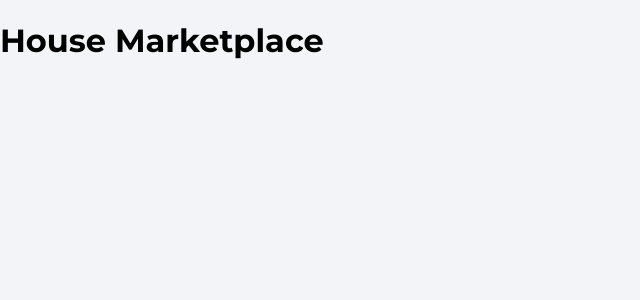
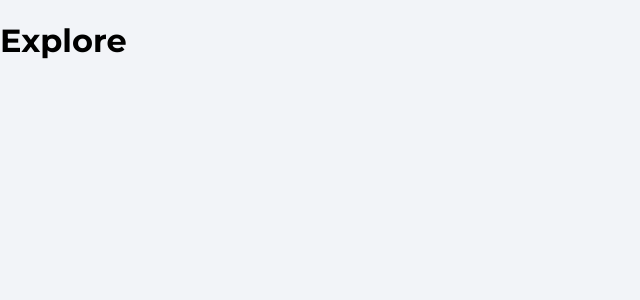
Before and after one commit to nameelza/house-marketplace, a React (Create React App) app: page / in a window 1280 px wide. Shown: the top 300 px of the page, without its empty margins (0-640 px from the left). Built offline with nearby package versions, Linux system fonts and the light colour scheme.

Commit message:
Update App.js

```diff
--- a/src/App.js
+++ b/src/App.js
@@ -1,7 +1,24 @@
+import { BrowserRouter as Router, Routes, Route } from "react-router-dom";
+import Explore from "./components/Explore";
+import Offers from "./components/Offers";
+import Profile from "./components/Profile";
+import SignIn from "./components/SignIn";
+import SignUp from "./components/SignUp";
+import ForgotPassword from "./components/ForgotPassword";
+
 function App() {
   return (
     <>
-      <h1>House Marketplace</h1>
+      <Router>
+        <Routes>
+          <Route path="/" element={<Explore />} />
+          <Route path="/offers" element={<Offers />} />
+          <Route path="/profile" element={<Profile />} />
+          <Route path="/sign-in" element={<SignIn />} />
+          <Route path="/sign-up" element={<SignUp />} />
+          <Route path="/forgot-password" element={<ForgotPassword />} />
+        </Routes>
+      </Router>
     </>
   );
 }
```
